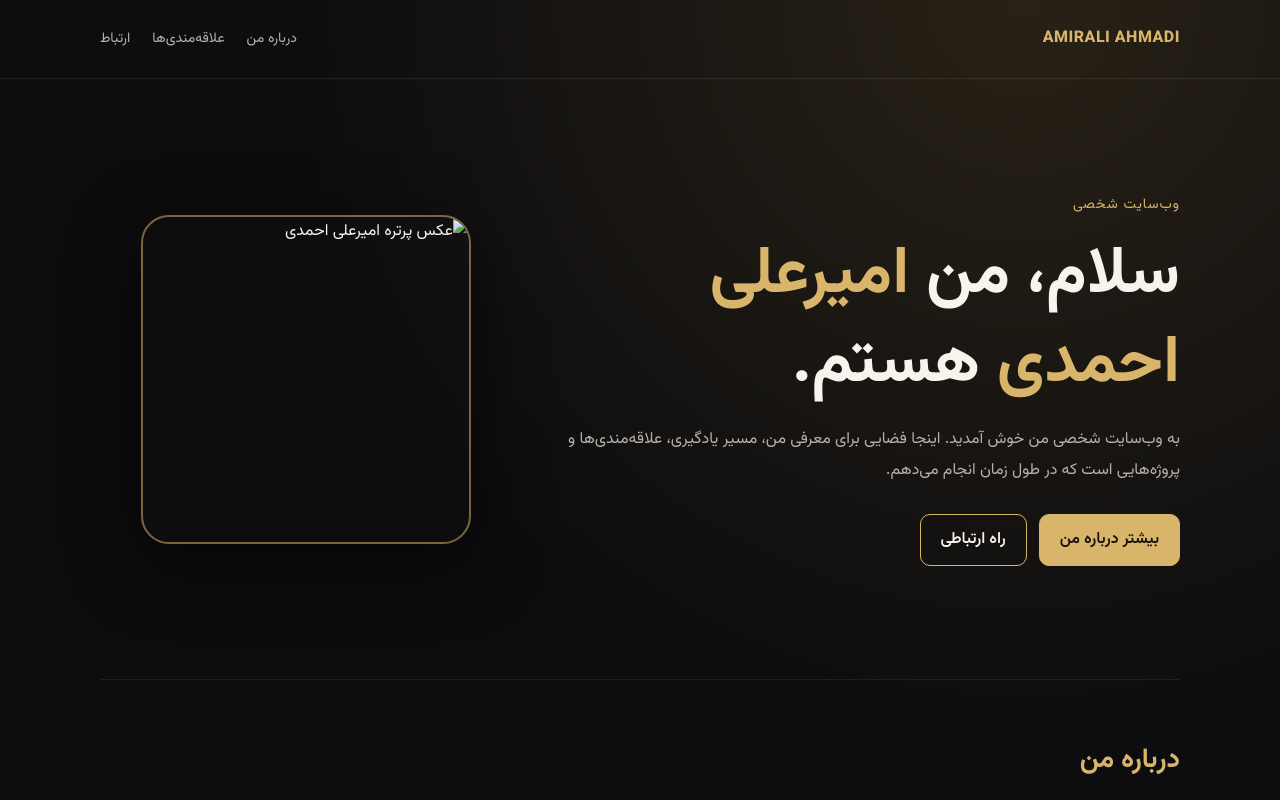
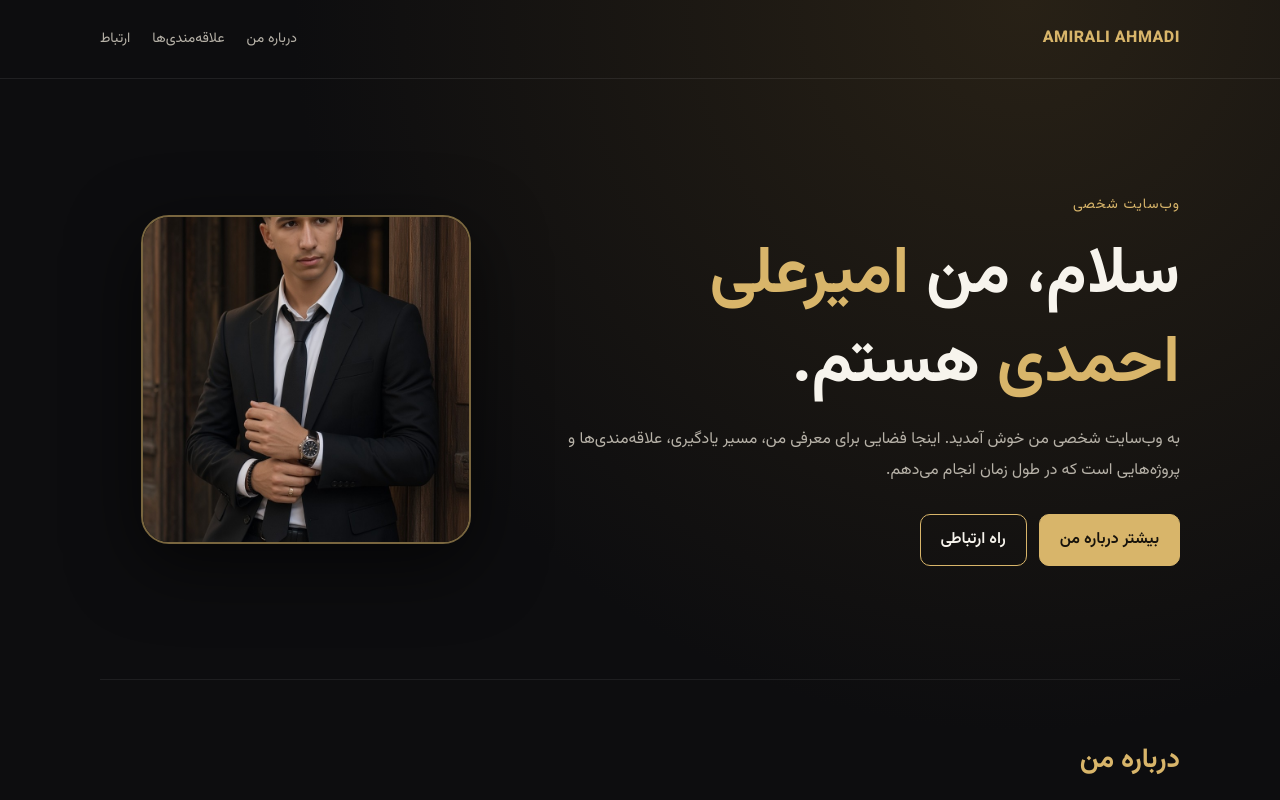
Before and after one commit to amiraliahmadi1/amiraliahmadi1.github.io, a plain HTML site: page index.html in a window 1280 px wide. Shown: the top 800 px of the page. Drawn offline with Linux system fonts and the light colour scheme.

Commit message:
Update index.html

```diff
--- a/index.html
+++ b/index.html
@@ -48,8 +48,7 @@
       <p class="lead">به وب‌سایت شخصی من خوش آمدید. اینجا فضایی برای معرفی من، مسیر یادگیری، علاقه‌مندی‌ها و پروژه‌هایی است که در طول زمان انجام می‌دهم.</p>
       <div class="actions"><a class="btn primary" href="#about">بیشتر درباره من</a><a class="btn" href="#contact">راه ارتباطی</a></div>
     </div>
-    <img class="portrait" src="assets/profile.jpg" alt="عکس پرتره امیرعلی احمدی">
-  </div>
+<img class="portrait" src="profile.jpg" alt="عکس پرتره امیرعلی احمدی">  </div>
   <section id="about">
     <h2>درباره من</h2>
     <div class="card"><p>من امیرعلی احمدی هستم و به دنیای فناوری، کامپیوتر، طراحی وب و ساخت ایده‌های خلاقانه علاقه دارم. این وب‌سایت به‌عنوان صفحه معرفی رسمی و نمونه‌کارهای شخصی من ساخته شده است.</p><p class="muted">این متن را می‌توانیم با اطلاعات دقیق‌تر و تأییدشده خودت شخصی‌سازی کنیم.</p></div>
```
